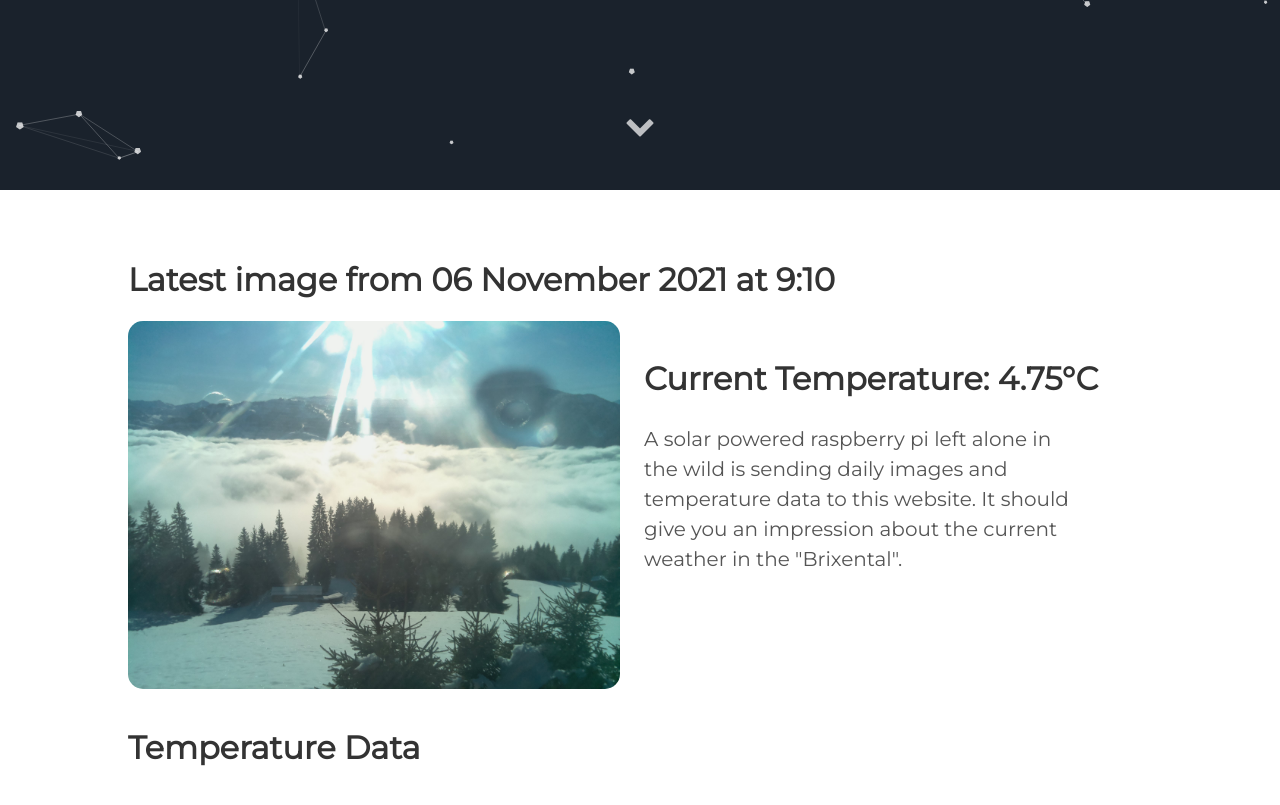
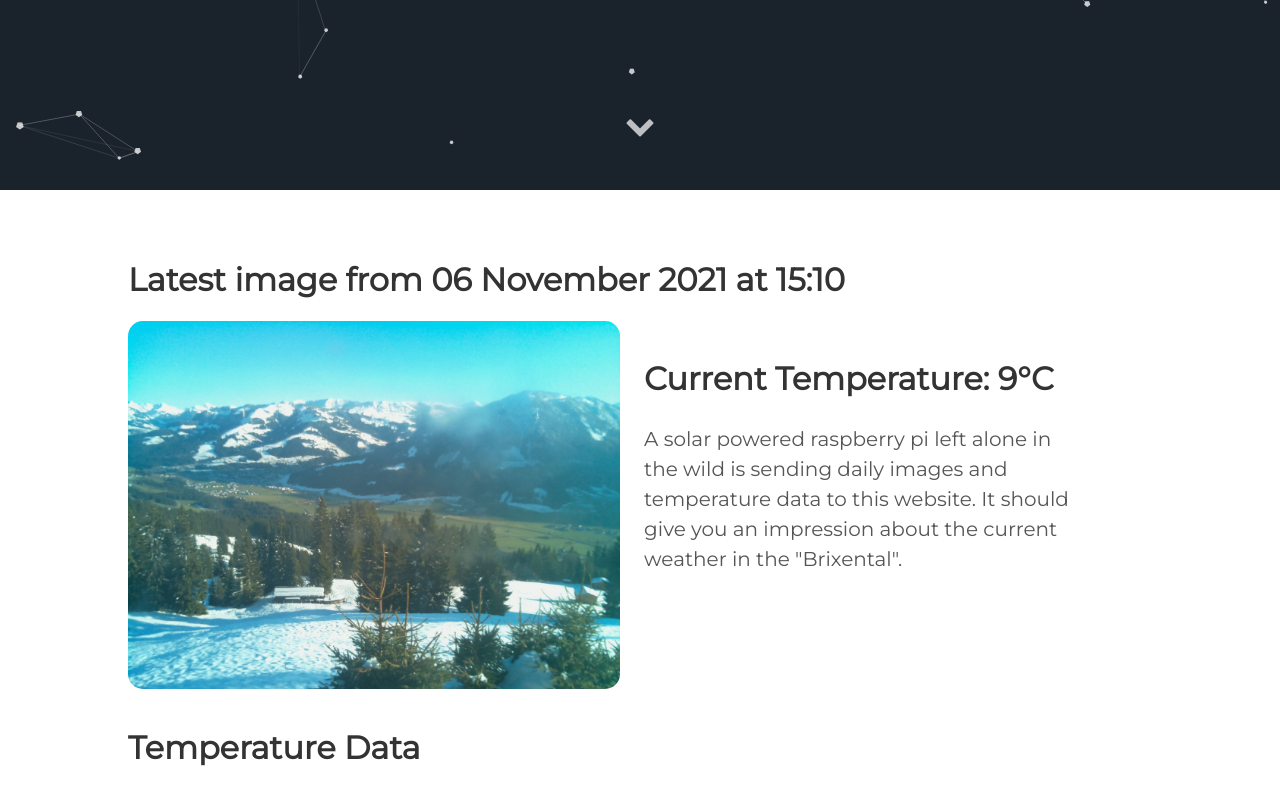
Before and after one commit to vektorious/vektorious.github.io, a Jekyll site: the page built from resources/huette.md, in a window 1280 px wide and 900 px high, scrolled down 710 px. Shown: the top 805 px of the window. Built offline with Jekyll 4.4.1, drawn with Linux system fonts in a browser that asks for light colours.

Commit message:
I'm a bot beep boop

```diff
--- a/resources/huette.md
+++ b/resources/huette.md
@@ -6,13 +6,13 @@ image: '/assets/img/'
 description: 'Live image from the Austrian alps'
 twitter_text: ' '
 ---
-## Latest image from 06 November 2021 at  9:10
+## Latest image from 06 November 2021 at 15:10
 <div class="huette">
   <div class="huette-image">
     <img src="{{ "/assets/img/huette.jpg" | prepend: site.baseurl }}">
   </div>
   <div class="huette-text">
-        <h2>Current Temperature: 4.75°C</h2>
+        <h2>Current Temperature: 9°C</h2>
         <p>A solar powered raspberry pi left alone in the wild is sending daily images and temperature data to this website. It should give you an impression about the current weather in the "Brixental".</p>
 
   </div>
```
Also changed, not shown: rpi-script/2021-11-06_150912.txt (renamed from rpi-script/2021-11-06_090912.txt, +5 -5 lines), rpi-script/huette.md (+2 -2 lines), assets/img/huette.jpg, assets/img/temp_plot.png, rpi-script/temp_plot.png, 1 other file.
